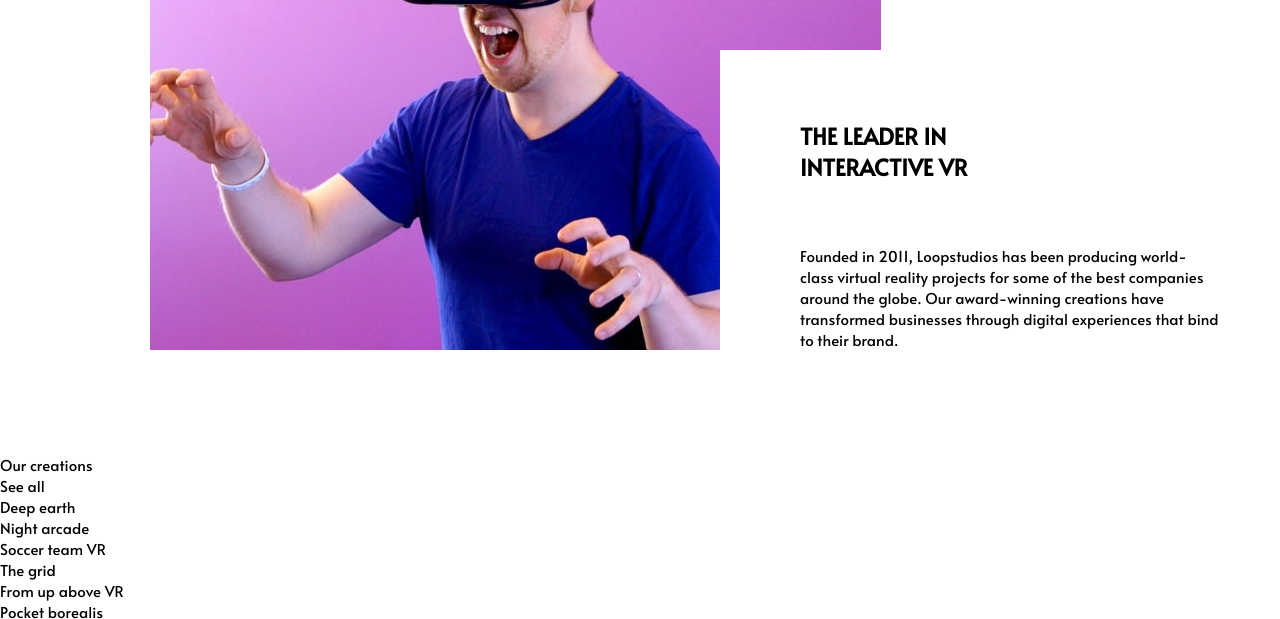
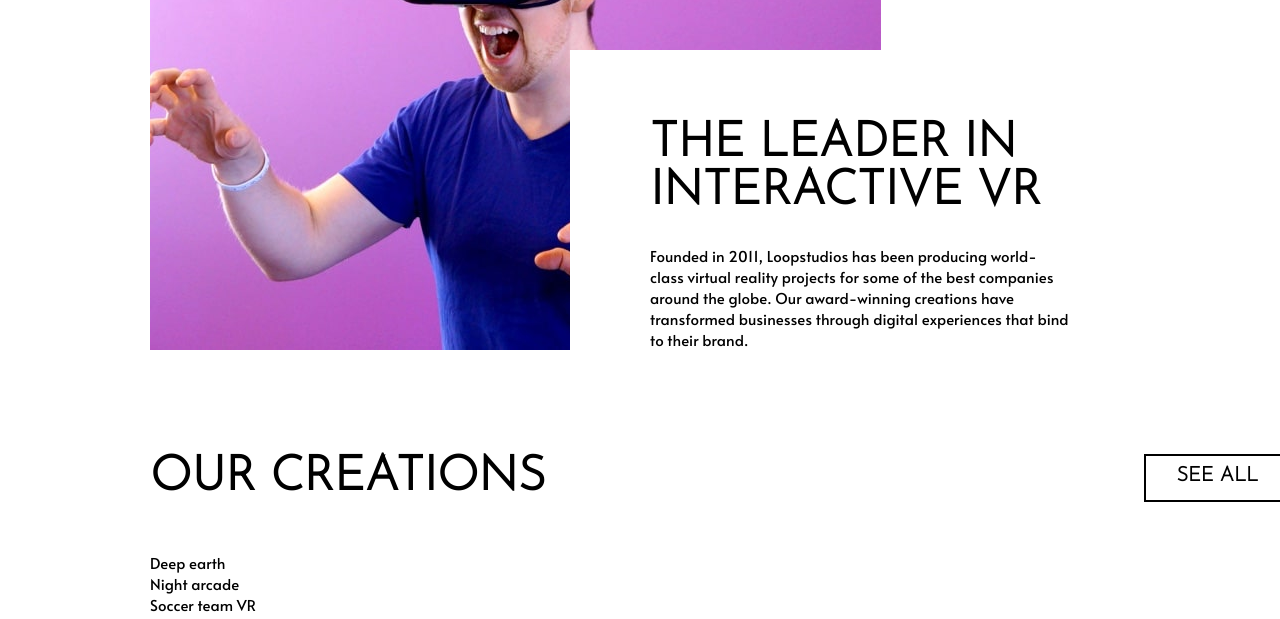
Before and after one commit to leopaul29/frontendmentor, a plain HTML site: page loopstudios-landing-page-main/index.html in a window 1280 px wide. Shown: the part 850-1469 px from the top of the page. Drawn offline with Linux system fonts and the light colour scheme.

Commit message:
feature: our creations header

```diff
--- a/loopstudios-landing-page-main/index.html
+++ b/loopstudios-landing-page-main/index.html
@@ -42,7 +42,7 @@
       <div class="hero__propos">
         <div class="propos_zone">
           <div class="hero__proposTitle">
-            <h1>the leader in<br> interactive VR</h1>
+            <h2>the leader in<br> interactive VR</h2>
           </div>
           <div class="hero__proposText">Founded in 2011, Loopstudios has been producing world-class virtual reality
             projects for some of the best companies around the globe. Our award-winning
@@ -53,8 +53,14 @@
     </section>
 
     <section class="creations">
-      <div class="creation__title">Our creations</div>
-      <div class="creation__button creation__button--active">See all</div>
+      <div class="creation__header">
+        <div class="creation__title">
+          <h2>Our creations</h2>
+        </div>
+        <div class="creation__button creation__button--active">
+          <div class="button__text">See all</div>
+        </div>
+      </div>
       <div class="creation__items">
         <div class="creation__item">
           <div class="item__image"></div>
--- a/loopstudios-landing-page-main/style.css
+++ b/loopstudios-landing-page-main/style.css
@@ -30,7 +30,14 @@
   font-size: 15px;
 }
 h1 {
-  font: "Josefin_Sans";
+  text-transform: uppercase;
+  font-family: "Josefin_Sans";
+  font-size: 70px;
+}
+h2 {
+  text-transform: uppercase;
+  font-family: "Josefin_Sans";
+  font-size: 48px;
 }
 /* HEADER */
 .header {
@@ -75,15 +82,9 @@
   padding-right: 100px;
   border: hsl(0, 0%, 100%) 2px solid;
 }
-.header__subtitle h1 {
-  text-transform: uppercase;
-  font-family: "Josefin_Sans";
-  font-size: 70px;
-}
 /* MAIN */
 .hero {
-  margin: 100px 0;
-  padding: 0 150px;
+  margin: 100px 150px;
   position: relative;
 }
 .hero__image {
@@ -112,6 +113,34 @@
   position: absolute;
   bottom: 0px;
 }
+/* CREATIONS */
+.creations {
+  margin: 100px 150px;
+}
+.creation__header {
+  display: flex;
+  flex-direction: row;
+  justify-content: space-between;
+  margin-bottom: 50px;
+}
+.creation__title {
+}
+.button__text {
+  text-transform: uppercase;
+  font-family: "Josefin_Sans";
+  font-size: 20px;
+  font-weight: bolder;
+}
+.creation__button {
+  border: hsl(0, 0%, 0%) 2px solid;
+  display: flex;
+  padding: 10px 30px;
+}
+.creation__button--active:hover {
+  cursor: pointer;
+  background-color: hsl(0, 0%, 0%);
+  color: hsl(0, 0%, 100%);
+}
 /* FOOTER */
 .attribution {
   font-size: 11px;
```
